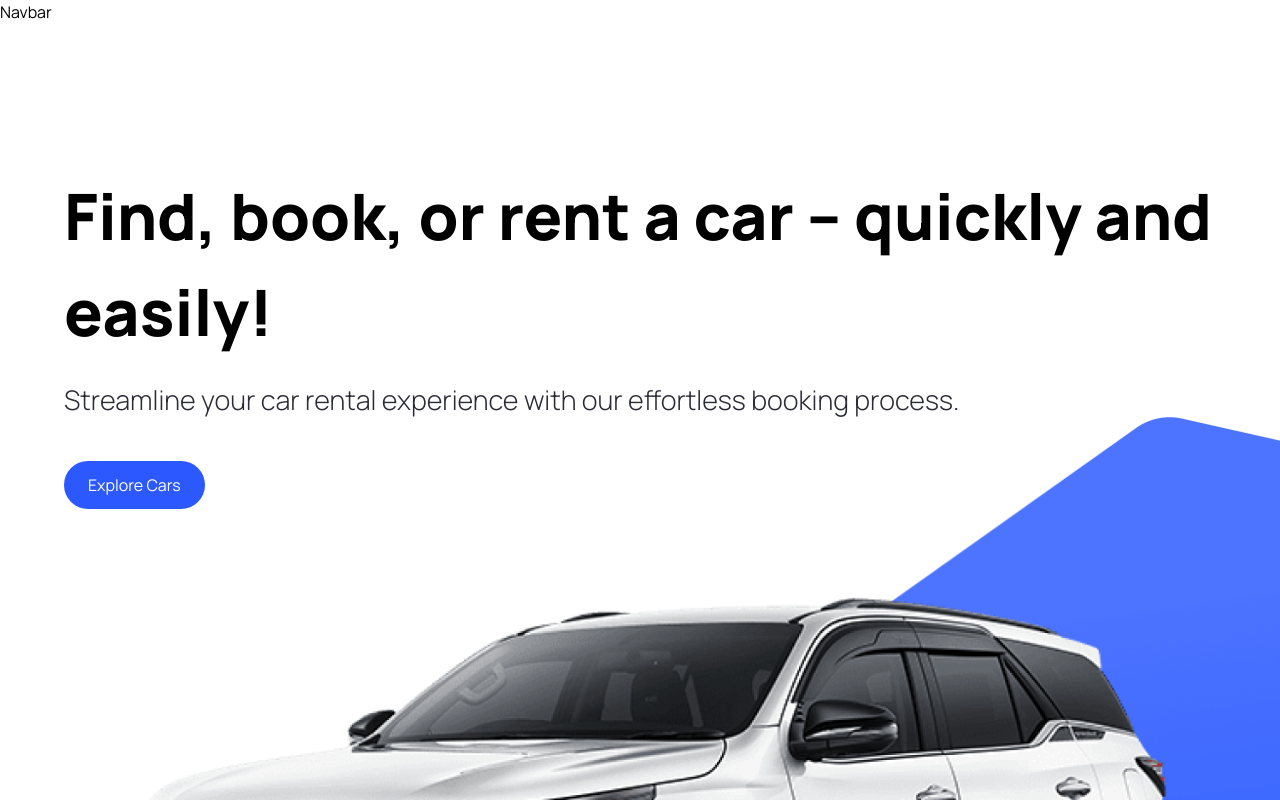
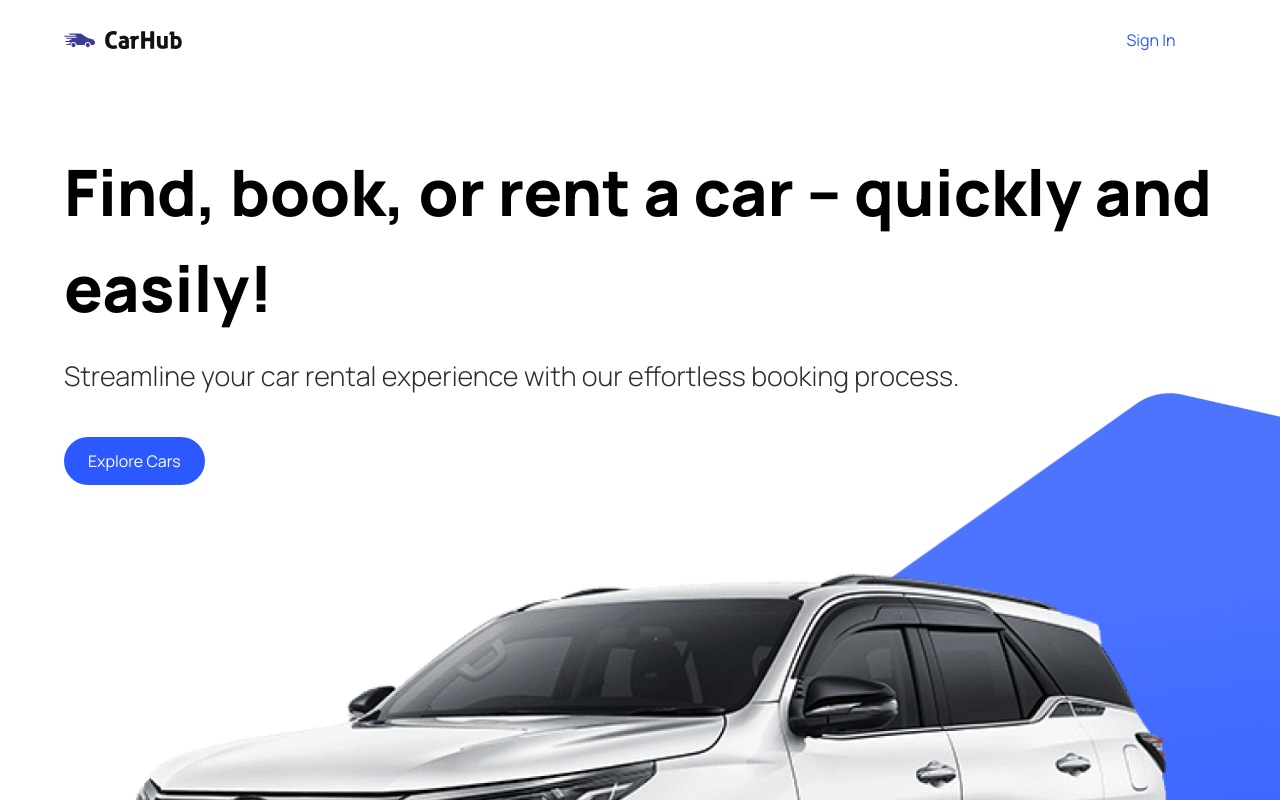
Before and after one commit to Jonghan-park/car_showcase, a Next.js app: page / in a window 1280 px wide. Shown: the top 800 px of the page. Built offline with nearby package versions, Linux system fonts and the light colour scheme.

Commit message:
Update Navbar

```diff
--- a/components/CustomButton.tsx
+++ b/components/CustomButton.tsx
@@ -2,9 +2,9 @@
 import { CustomButtonProps } from '@/types'
 import Image from 'next/image'
 
-const CustomButton = ({title, containerStyles, handleClick}: CustomButtonProps) => {
+const CustomButton = ({title, btnType, containerStyles, handleClick}: CustomButtonProps) => {
   return (
-  <button disabled={false} type={'button'} className={`custom-btn ${containerStyles}`} onClick={handleClick}> <span className={`flex-1`}>{title}</span> </button>
+  <button disabled={false} type={btnType || "button"} className={`custom-btn ${containerStyles}`} onClick={handleClick}> <span className={`flex-1`}>{title}</span> </button>
   )
 }
 
--- a/components/Hero.tsx
+++ b/components/Hero.tsx
@@ -14,7 +14,7 @@
           Find, book, or rent a car -- quickly and easily!
         </h1>
         <p className='hero__subtitle'>Streamline your car rental experience with our effortless booking process.</p>
-        <CustomButton title="Explore Cars" containerStyles="bg-primary-blue text-white rounded-full mt-10" handleClick={handleScroll} />
+        <CustomButton title="Explore Cars" btnType='button' containerStyles="bg-primary-blue text-white rounded-full mt-10" handleClick={handleScroll} />
         <div className="hero__image-container">
           <div className="hero__image">
             <Image src="/hero.png" alt='hero' fill className='object-contain' />
--- a/components/Navbar.tsx
+++ b/components/Navbar.tsx
@@ -1,8 +1,19 @@
-import React from 'react'
+import Link from 'next/link'
+import Image from 'next/image'
+
+import CustomButton from './CustomButton';
 
 const Navbar = () => {
   return (
-    <div>Navbar</div>
+    <div>
+      <header className='w-full absolute z-10'>
+        <nav className='max-w-[1440px] mx-auto flex justify-between items-center sm:px-16 px-6 py-4'><Link href="/" className='flex justify-center items-center'>
+          <Image src="/logo.svg" alt='Car Hub Logo' width={118} height={18} className="object-contain" />
+          </Link>
+          <CustomButton title='Sign In' btnType="button" containerStyles='text-primary-blue rounded-blue bg-white min-w-[130px]' />
+          </nav>
+      </header>
+    </div>
   )
 }
 
--- a/types/index.ts
+++ b/types/index.ts
@@ -2,6 +2,7 @@
 
 export interface CustomButtonProps {
   title: string;
+  btnType?: "button" | "submit";
   containerStyles?: string;
   handleClick?:
   MouseEventHandler<HTMLButtonElement>;
```
